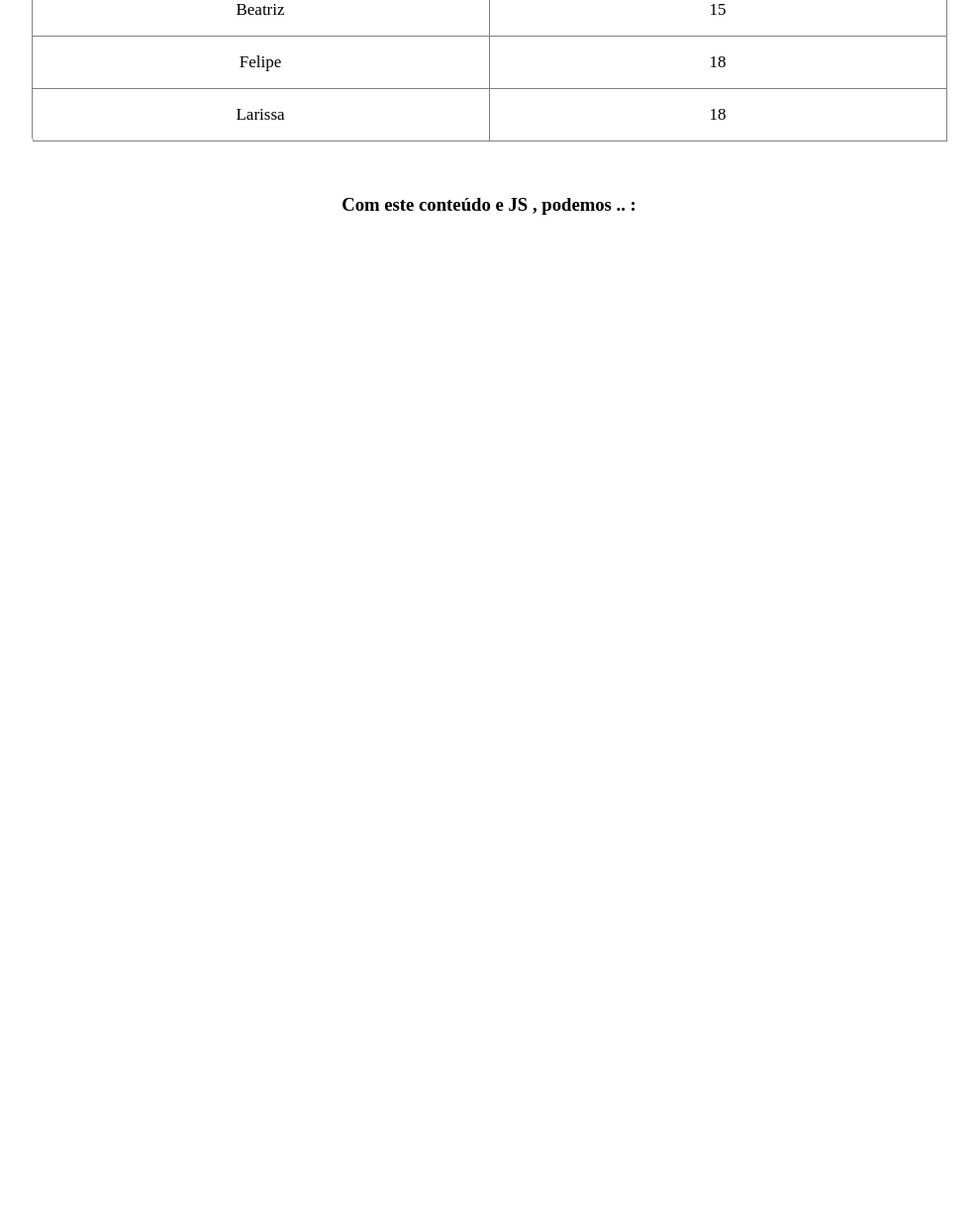
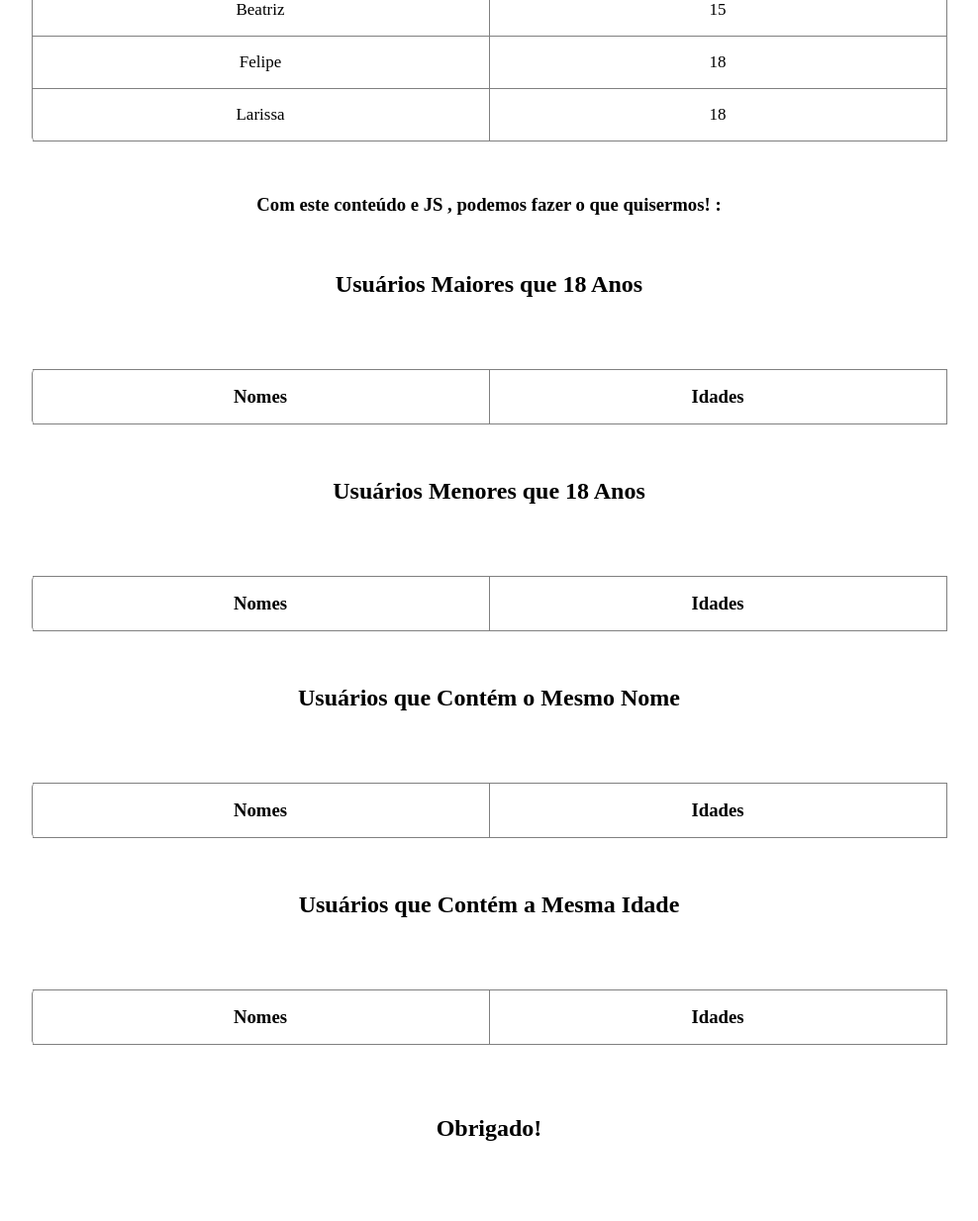
Before and after one commit to SafraPC/SimpleProjects, a PHP site: page / in a window 1280 px wide. Shown: the part 628-1862 px from the top of the page at 99% size, without its empty margins (146-1134 px from the left). Before the commit the page ends 926 px from the top, so only its background shows below. Run offline with PHP 8.4, Linux system fonts and the light colour scheme.

Commit message:
create new sections for adapted content

```diff
--- a/mockArrayFilter/index.html
+++ b/mockArrayFilter/index.html
@@ -9,7 +9,7 @@
 
   </head>
   <body>
-    <h1 style="text-align: center;">People Information!</h1>
+    <h1 class="alignCenter">People Information!</h1>
     <br></br>
     <div class="myDiv">
         <div class="myContent">
@@ -23,10 +23,68 @@
         </div>
     </div>
     <br/>
-    <h3 style="text-align: center;">
-    Com este conteúdo e JS , podemos .. :
+    <h3 class="alignCenter">
+    Com este conteúdo e JS , podemos fazer o que quisermos! :
     </h3>
+    <br/>
+    <h2 class="alignCenter">Usuários Maiores que 18 Anos</h2>
+    <br></br>
+    <div class="myDiv">
+        <div class="myContent">
+            <section class="myDetails" id="nameMore18">
+                <h3>Nomes</h3>
+            </section>
 
+            <section class="myDetails" id="agesMore18">
+                <h3>Idades</h3>
+            </section>
+        </div>
+    </div>
+    <br/>
+    <h2 class="alignCenter">Usuários Menores que 18 Anos</h2>
+    <br></br>
+    <div class="myDiv">
+        <div class="myContent">
+            <section class="myDetails" id="nameLess18">
+                <h3>Nomes</h3>
+            </section>
+
+            <section class="myDetails" id="agesLess18">
+                <h3>Idades</h3>
+            </section>
+        </div>
+    </div>
+    <br/>
+    <h2 class="alignCenter">Usuários que Contém o Mesmo Nome</h2>
+    <br></br>
+    <div class="myDiv">
+        <div class="myContent">
+            <section class="myDetails" id="sameName">
+                <h3>Nomes</h3>
+            </section>
+
+            <section class="myDetails" id="sameAge">
+                <h3>Idades</h3>
+            </section>
+        </div>
+    </div>
+    <br/>
+    <h2 class="alignCenter">Usuários que Contém a Mesma Idade</h2>
+    <br></br>
+    <div class="myDiv">
+        <div class="myContent">
+            <section class="myDetails" id="equalName">
+                <h3>Nomes</h3>
+            </section>
+
+            <section class="myDetails" id="equalAge">
+                <h3>Idades</h3>
+            </section>
+        </div>
+    </div>
+    <br/>
+    <br/>
+    <h2 class="alignCenter">Obrigado!</h2>
     </body>
     <script type="text/javascript" src="mock.js"></script>
     <script type="text/javascript" src="scripts.js"></script>
--- a/mockArrayFilter/scripts.js
+++ b/mockArrayFilter/scripts.js
@@ -0,0 +1,9 @@
+//This file is only for validations and other, is only for mock the data and put one in view.
+
+//get mock data from html
+
+const allNames = document.getElementById('names');
+const allAges = document.getElementById('ages');
+
+console.log(allNames);
+console.log(allAges)
--- a/mockArrayFilter/styles.css
+++ b/mockArrayFilter/styles.css
@@ -7,7 +7,9 @@ body {
   padding: 1rem;
   margin: 0 auto;
 }
-
+.alignCenter {
+  text-align: center;
+}
 .myContent {
   border-left: 1px solid gray;
   border-radius: 0.3rem;
```
